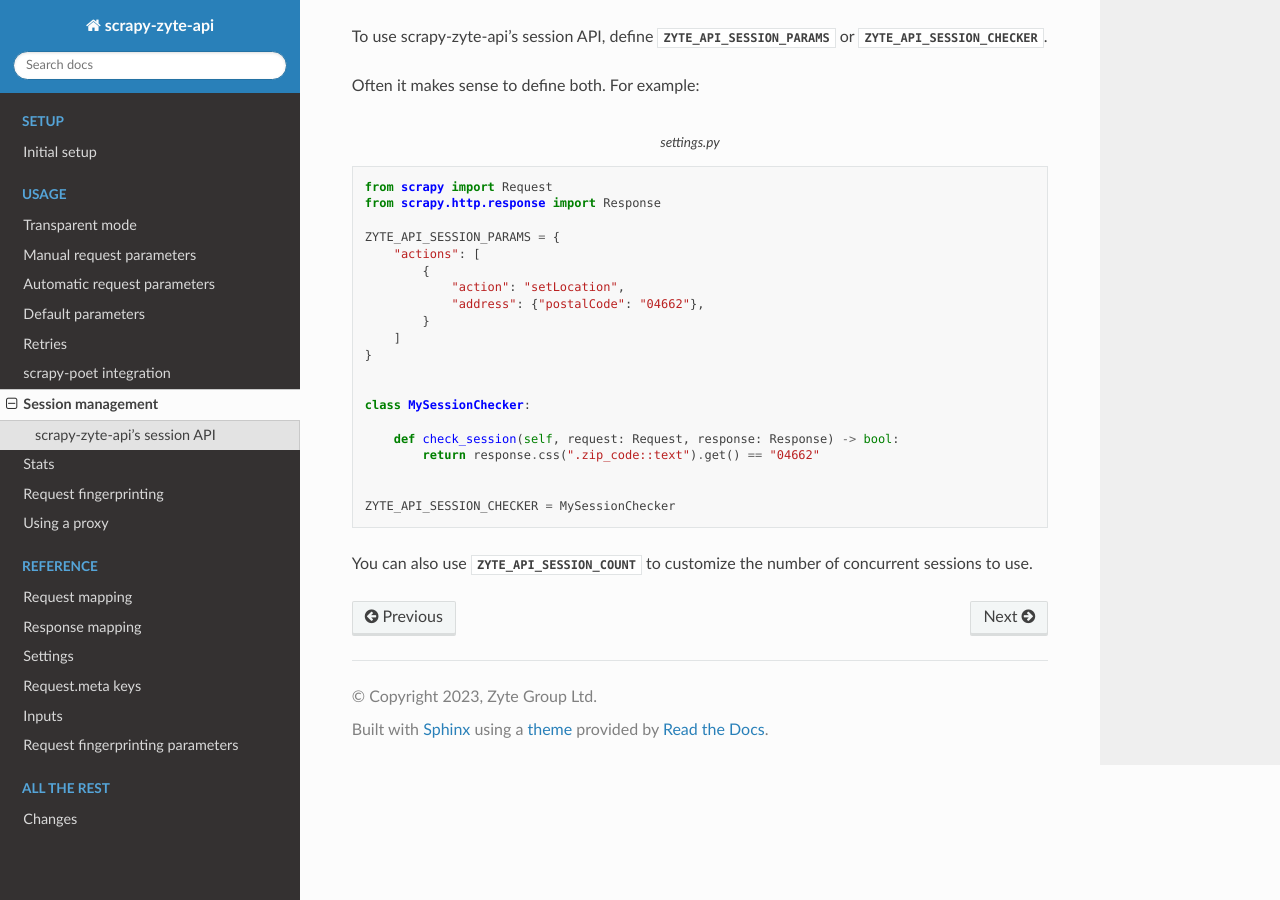
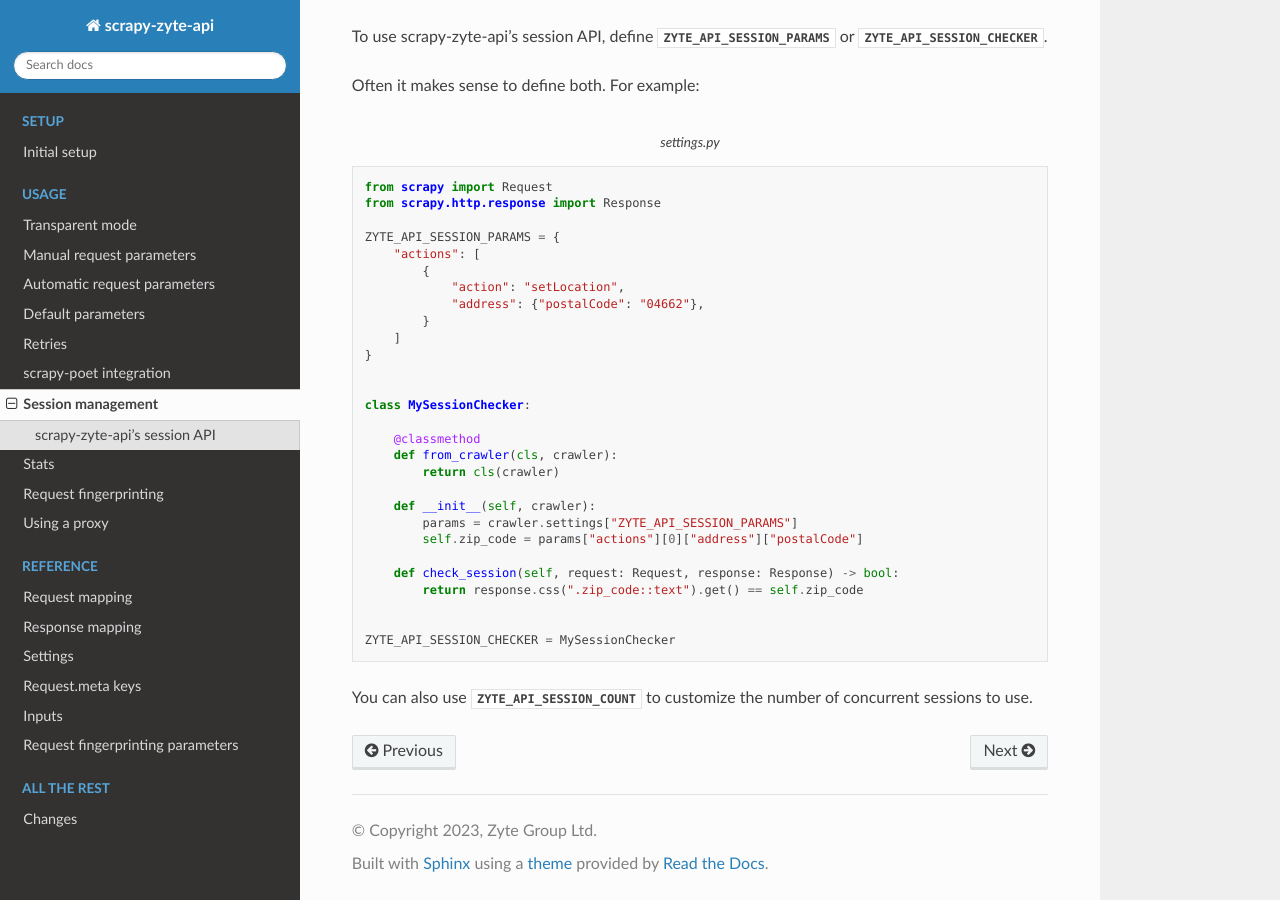
Before and after one commit to scrapy-plugins/scrapy-zyte-api, a Sphinx documentation site: the page built from docs/usage/session.rst, in a window 1280 px wide and 900 px high, scrolled down 527 px. Built offline with Sphinx 7.4.7 and the Read the Docs theme 2.0.0, drawn with Linux system fonts in a browser that asks for light colours.

Commit message:
Make the session example read the ZIP code from ZYTE_API_SESSION_PARAMS

```diff
--- a/docs/usage/session.rst
+++ b/docs/usage/session.rst
@@ -51,8 +51,16 @@ Often it makes sense to define both. For example:
 
     class MySessionChecker:
 
+        @classmethod
+        def from_crawler(cls, crawler):
+            return cls(crawler)
+
+        def __init__(self, crawler):
+            params = crawler.settings["ZYTE_API_SESSION_PARAMS"]
+            self.zip_code = params["actions"][0]["address"]["postalCode"]
+
         def check_session(self, request: Request, response: Response) -> bool:
-            return response.css(".zip_code::text").get() == "04662"
+            return response.css(".zip_code::text").get() == self.zip_code
 
 
     ZYTE_API_SESSION_CHECKER = MySessionChecker
```
